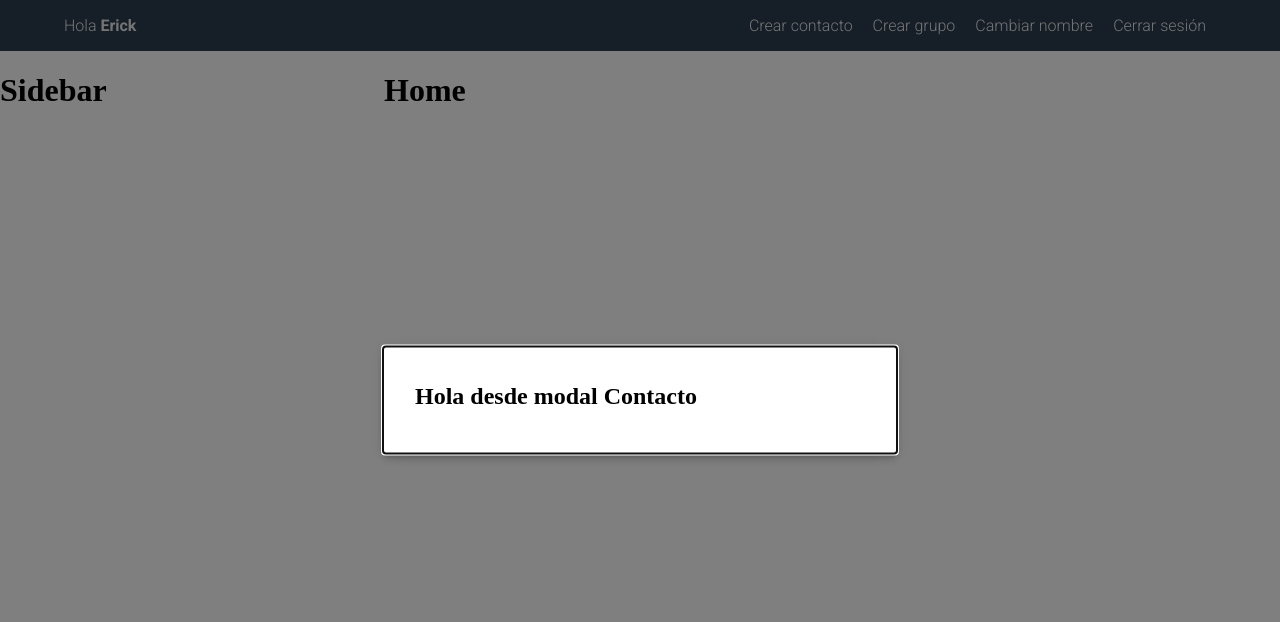
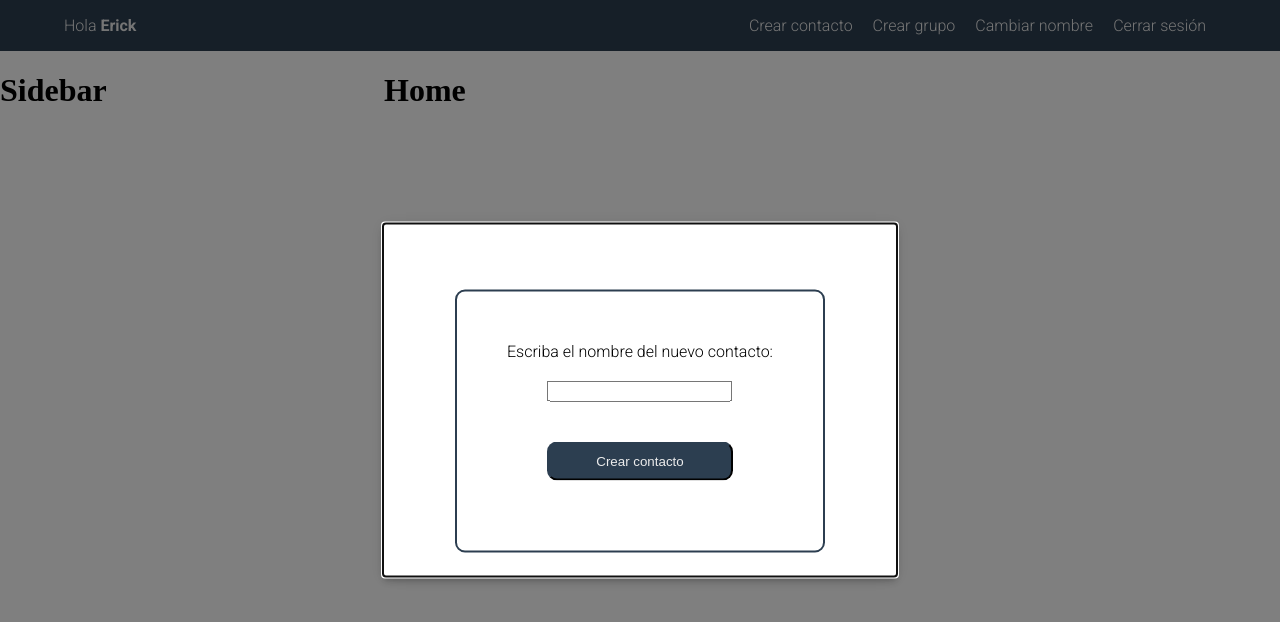
Before and after one commit to Erickowski/chat-anonimo, a React app: page /home in a window 1280 px wide. Both pictures are taken after a click on the item "Crear contacto". Shown: the top 622 px of the page. Built offline with nearby package versions, Linux system fonts and the light colour scheme.

Commit message:
Refactoring de los modals

```diff
--- a/src/App.js
+++ b/src/App.js
@@ -6,12 +6,16 @@ import Login from "./components/Login";
 import Home from "./components/Home";
 
 import AuthState from "./context/auth/authState";
+import GrupoState from "./context/grupos/grupoState";
+import ContactoState from "./context/contactos/contactoState";
 
 import { GlobalStyles } from "./GlobalStyles";
 
 export const App = () => {
   return (
     <AuthState>
+      <ContactoState>
+        <GrupoState>
           <Router>
             <GlobalStyles />
             <Header />
@@ -20,6 +24,8 @@ export const App = () => {
               <Route exact path="/home" component={Home} />
             </Switch>
           </Router>
+        </GrupoState>
+      </ContactoState>
     </AuthState>
   );
 };
--- a/src/GlobalStyles.jsx
+++ b/src/GlobalStyles.jsx
@@ -5,4 +5,42 @@ export const GlobalStyles = createGlobalStyle`
         margin: 0;
         padding: 0;
     }
+    .form-container {
+        display: flex;
+    justify-content: center;
+    margin-top: 50px;
+    font-family: "Roboto", sans-serif;
+    form {
+        display: flex;
+        flex-direction: column;
+        align-items: center;
+        padding: 50px;
+        border: 2.5px solid #2c3e50;
+        border-radius: 10px;
+        input {
+            margin: 20px 0;
+        }
+        .form-submit {
+            width: 70%;
+            padding: 10px 0;
+            background-color: #2c3e50;
+            border-color: #2c3e50;
+            outline: none;
+            color: #ececec;
+            border-radius: 10px;
+            cursor: pointer;
+            transition: all ease-in-out 0.3s;
+            &:hover {
+                background-color: #ececec;
+                color: #2c3e50;
+            }
+        }
+        p {
+            background-color: red;
+            color: #ececec;
+            padding: 5px;
+            border-radius: 5px;
+        }
+    }
+    }
 `;
--- a/src/components/Header.jsx
+++ b/src/components/Header.jsx
@@ -1,32 +1,11 @@
 import React, { useState, useContext } from "react";
 import styled from "styled-components";
-import Modal from "@material-ui/core/Modal";
-import { makeStyles } from "@material-ui/core/styles";
+
 import Swal from "sweetalert2";
 import { useHistory } from "react-router-dom";
 
 import AuthContext from "../context/auth/authContext";
-
-function getModalStyle() {
-    const top = 50;
-    const left = 50;
-
-    return {
-        top: `${top}%`,
-        left: `${left}%`,
-        transform: `translate(-${top}%, -${left}%)`,
-    };
-}
-
-const useStyles = makeStyles((theme) => ({
-    paper: {
-        position: "absolute",
-        width: 450,
-        backgroundColor: theme.palette.background.paper,
-        boxShadow: theme.shadows[5],
-        padding: theme.spacing(2, 4, 3),
-    },
-}));
+import ModalContainer from "./Modal";
 
 const Nav = styled.nav`
     background-color: #2c3e50;
@@ -58,11 +37,9 @@ const Nav = styled.nav`
 
 const Header = () => {
     const history = useHistory();
+
     const authContext = useContext(AuthContext);
-    const { usuario, cerrarSesion } = authContext;
-
-    const [modalStyle] = useState(getModalStyle);
-    const classes = useStyles();
+    const { usuario, cerrarSesion, registrarUsuario } = authContext;
 
     const [modalContact, setModalContact] = useState(false);
     const [modalGroup, setModalGroup] = useState(false);
@@ -132,36 +109,36 @@ const Header = () => {
                             Cerrar sesión
                         </li>
                     </ul>
-                    <Modal
-                        open={modalContact}
-                        onClose={() => {
-                            closeModalContact();
-                        }}
-                    >
-                        <div style={modalStyle} className={classes.paper}>
-                            <h2>Hola desde modal Contacto</h2>
-                        </div>
-                    </Modal>
-                    <Modal
-                        open={modalGroup}
-                        onClose={() => {
-                            closeModalGroup();
-                        }}
-                    >
-                        <div style={modalStyle} className={classes.paper}>
-                            <h2>Hola desde modal Grupo</h2>
-                        </div>
-                    </Modal>
-                    <Modal
-                        open={modalName}
-                        onClose={() => {
-                            closeModalName();
-                        }}
-                    >
-                        <div style={modalStyle} className={classes.paper}>
-                            <h2>Hola desde modal Name</h2>
-                        </div>
-                    </Modal>
+                    {modalContact && (
+                        <ModalContainer
+                            modal={modalContact}
+                            funcionRegistro={registrarUsuario}
+                            setModal={setModalContact}
+                            closeModal={closeModalContact}
+                            textSubmit="Crear contacto"
+                            textLabel="Escriba el nombre del nuevo contacto:"
+                        />
+                    )}
+                    {modalGroup && (
+                        <ModalContainer
+                            modal={modalGroup}
+                            funcionRegistro={registrarUsuario}
+                            setModal={setModalGroup}
+                            closeModal={closeModalGroup}
+                            textSubmit="Crear grupo"
+                            textLabel="Escriba el nombre del nuevo grupo:"
+                        />
+                    )}
+                    {modalName && (
+                        <ModalContainer
+                            modal={modalName}
+                            funcionRegistro={registrarUsuario}
+                            setModal={setModalName}
+                            closeModal={closeModalName}
+                            textSubmit="Cambiar nombre"
+                            textLabel="Cambie su nombre de usuario:"
+                        />
+                    )}
                 </div>
             ) : (
                 <h1>Chat Anónimo</h1>
--- a/src/components/Login.jsx
+++ b/src/components/Login.jsx
@@ -2,45 +2,6 @@ import React, { useState, useContext } from "react";
 
 import styled from "styled-components";
 import AuthContext from "../context/auth/authContext";
-
-const FormContainer = styled.div`
-    display: flex;
-    justify-content: center;
-    margin-top: 50px;
-    font-family: "Roboto", sans-serif;
-    form {
-        display: flex;
-        flex-direction: column;
-        align-items: center;
-        padding: 50px;
-        border: 2.5px solid #2c3e50;
-        border-radius: 10px;
-        input {
-            margin: 20px 0;
-        }
-        .form-submit {
-            width: 50%;
-            padding: 10px 0;
-            background-color: #2c3e50;
-            border-color: #2c3e50;
-            outline: none;
-            color: #ececec;
-            border-radius: 10px;
-            cursor: pointer;
-            transition: all ease-in-out 0.3s;
-            &:hover {
-                background-color: #ececec;
-                color: #2c3e50;
-            }
-        }
-        p {
-            background-color: red;
-            color: #ececec;
-            padding: 5px;
-            border-radius: 5px;
-        }
-    }
-`;
 
 const Login = (props) => {
     const [user, saveUser] = useState("");
@@ -65,7 +26,7 @@ const Login = (props) => {
     }
 
     return (
-        <FormContainer>
+        <div className="form-container">
             <form onSubmit={onSubmit}>
                 {error && <p>El nombre es obligatorio</p>}
                 <label htmlFor="">Elija su nombre de usuario:</label>
@@ -80,7 +41,7 @@ const Login = (props) => {
                     className="form-submit"
                 />
             </form>
-        </FormContainer>
+        </div>
     );
 };
 
--- /dev/null
+++ b/src/components/Modal.jsx
@@ -0,0 +1,80 @@
+import React, { useState } from "react";
+import ModalContainer from "@material-ui/core/Modal";
+import { makeStyles } from "@material-ui/core/styles";
+
+function getModalStyle() {
+    const top = 50;
+    const left = 50;
+
+    return {
+        top: `${top}%`,
+        left: `${left}%`,
+        transform: `translate(-${top}%, -${left}%)`,
+    };
+}
+
+const useStyles = makeStyles((theme) => ({
+    paper: {
+        position: "absolute",
+        width: 450,
+        backgroundColor: theme.palette.background.paper,
+        boxShadow: theme.shadows[5],
+        padding: theme.spacing(2, 4, 3),
+    },
+}));
+
+const Modal = ({
+    modal,
+    funcionRegistro,
+    setModal,
+    closeModal,
+    textSubmit,
+    textLabel,
+}) => {
+    const [modalStyle] = useState(getModalStyle);
+    const classes = useStyles();
+
+    const [name, saveName] = useState("");
+    const [error, saveError] = useState(false);
+
+    const onSubmit = (e) => {
+        e.preventDefault();
+        if (name.trim() === "") {
+            saveError(true);
+            return;
+        }
+        saveError(false);
+        funcionRegistro(name);
+        setModal(false);
+    };
+
+    return (
+        <ModalContainer
+            open={modal}
+            onClose={() => {
+                closeModal();
+            }}
+        >
+            <div style={modalStyle} className={classes.paper}>
+                <div className="form-container">
+                    <form onSubmit={onSubmit}>
+                        {error && <p>El nombre es obligatorio</p>}
+                        <label htmlFor="">{textLabel}</label>
+                        <input
+                            type="text"
+                            value={name}
+                            onChange={(e) => saveName(e.target.value)}
+                        />
+                        <input
+                            type="submit"
+                            value={textSubmit}
+                            className="form-submit"
+                        />
+                    </form>
+                </div>
+            </div>
+        </ModalContainer>
+    );
+};
+
+export default Modal;
```
Lines whose indentation alone changed are shown as unchanged.
